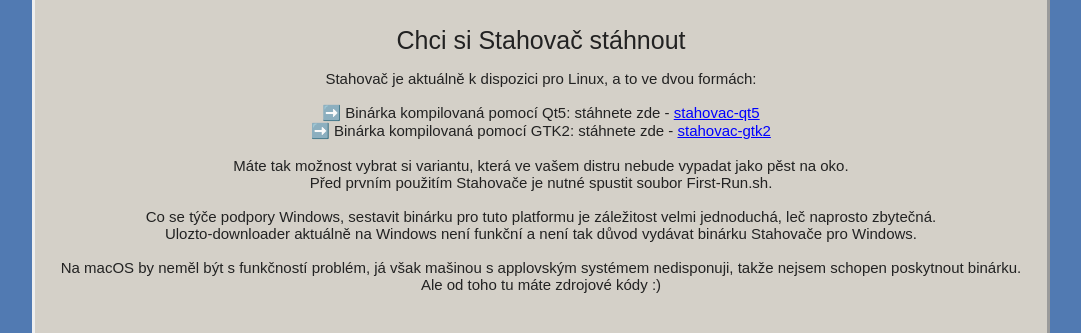
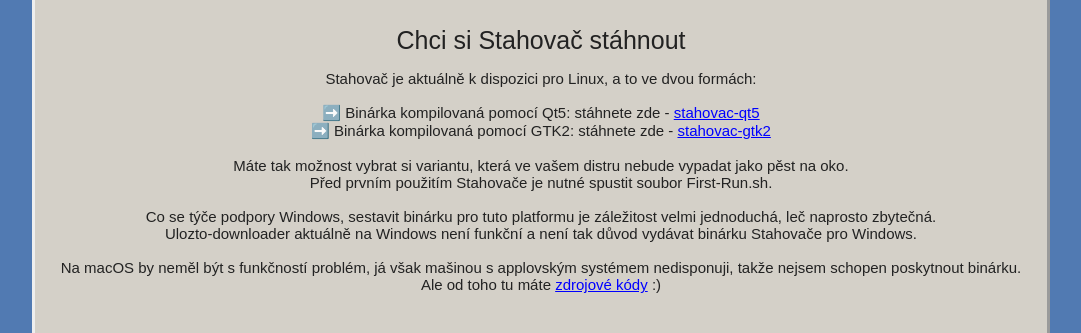
Before and after one commit to Stanton731/Stahovac, a plain HTML site: page index.html in a window 1280 px wide. Shown: the part 898-1231 px from the top of the page, without its empty margins (102-1183 px from the left). Drawn offline with nearby package versions, Linux system fonts and the light colour scheme.

Commit message:
Update index.html

```diff
--- a/index.html
+++ b/index.html
@@ -64,7 +64,8 @@
     Co se týče podpory Windows, sestavit binárku pro tuto platformu je záležitost velmi jednoduchá, leč naprosto zbytečná.<br>
     Ulozto-downloader aktuálně na Windows není funkční a není tak důvod vydávat binárku Stahovače pro Windows.<br>
     <br>
-    Na macOS by neměl být s funkčností problém, já však mašinou s applovským systémem nedisponuji, takže nejsem schopen poskytnout binárku.<br>Ale od toho tu máte zdrojové kódy :)
+    Na macOS by neměl být s funkčností problém, já však mašinou s applovským systémem nedisponuji, takže nejsem schopen poskytnout binárku.<br>
+    Ale od toho tu máte <a href="https://github.com/Stanton731/Stahovac/tree/main/src" target="_blank">zdrojové kódy</a> :)
     </p><br>
     <br>
     <span style="font-style: bold; font-size: 25px;">Co když mi Stahovač nestahuje?</span><br>
```
